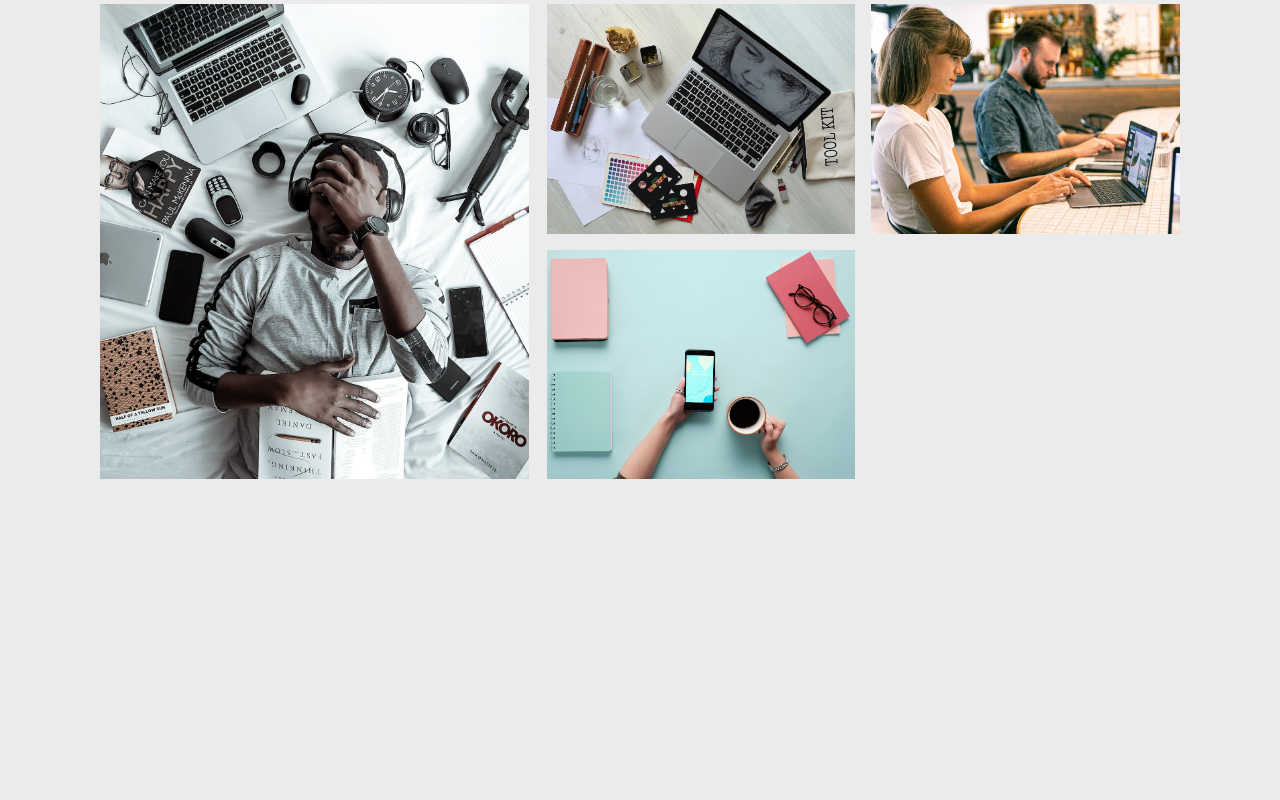
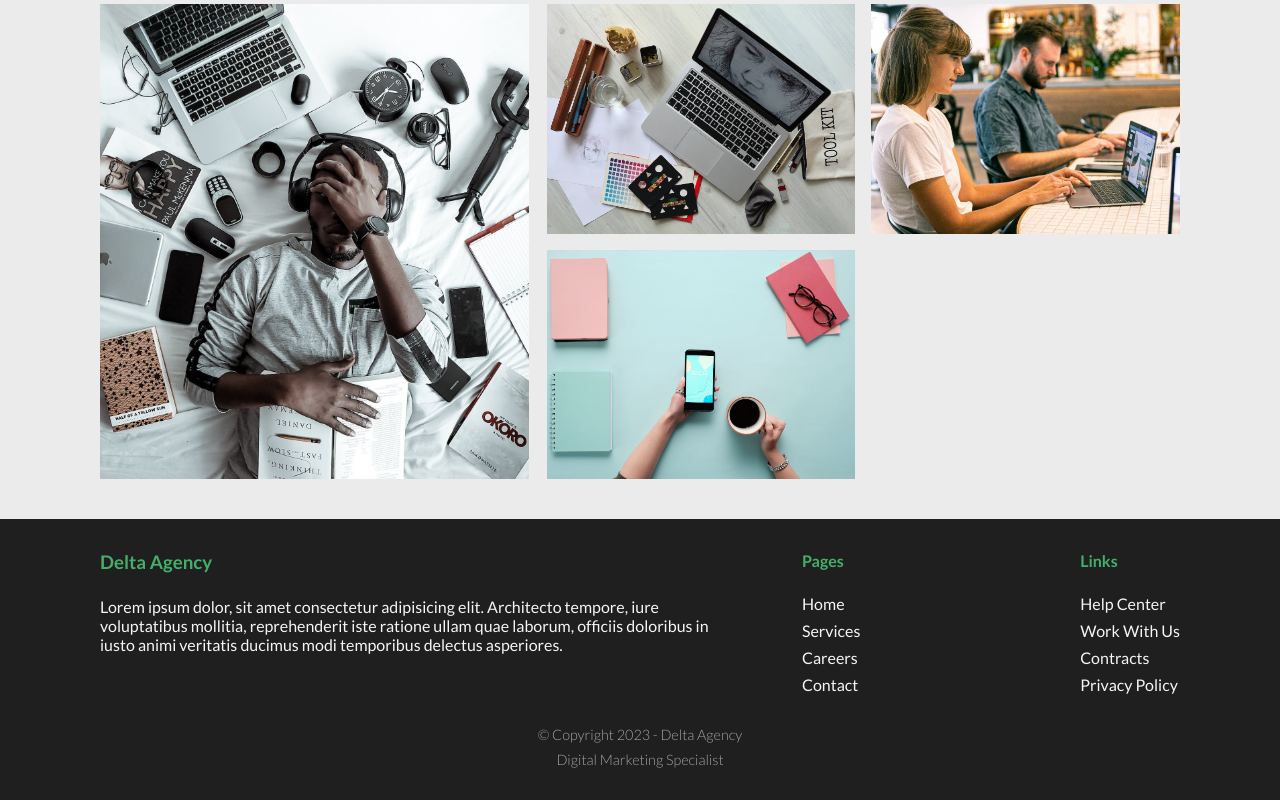
Before and after one commit to rafaeljosecomputacao/agency-sass, a plain HTML site: page index.html in a window 1280 px wide. Shown: the part 1584-2384 px from the top of the page. Before the commit the page ends 2079 px from the top, so only its background shows below. Drawn offline with nearby package versions, Linux system fonts and the light colour scheme.

Commit message:
create-footer

```diff
--- a/index.html
+++ b/index.html
@@ -168,5 +168,42 @@
             </div>
         </div>
     </section>
+    <!-- Footer -->
+    <footer>
+        <div class="footer-container">
+            <div class="footer-desc-container">
+                <h3 class="footer-title primary-color">Delta Agency</h3>
+                <p>
+                    Lorem ipsum dolor, sit amet consectetur adipisicing elit. Architecto tempore, iure voluptatibus mollitia, reprehenderit iste ratione ullam quae laborum, officiis doloribus in iusto animi veritatis ducimus modi temporibus delectus asperiores.
+                </p>
+            </div>
+            <div class="footer-links-container">
+                <div class="footer-links-container-list">
+                    <p class="footer-title primary-color">Pages</p>
+                    <ul>
+                        <li><a href="#">Home</a></li>
+                        <li><a href="#">Services</a></li>
+                        <li><a href="#">Careers</a></li>
+                        <li><a href="#">Contact</a></li>
+                    </ul>
+                </div>
+                <div class="footer-links-container-list">
+                    <p class="footer-title primary-color">Links</p>
+                    <ul>
+                        <li><a href="#">Help Center</a></li>
+                        <li><a href="#">Work With Us</a></li>
+                        <li><a href="#">Contracts</a></li>
+                        <li><a href="#">Privacy Policy</a></li>
+                    </ul>
+                </div>
+            </div>
+            <div class="footer-copy-right-container">
+                <p>
+                    &copy; Copyright <span id="year"></span> - Delta Agency
+                </p>
+                <p>Digital Marketing Specialist</p>
+            </div>
+        </div>
+    </footer>
 </body>
 </html>
--- a/js/script.js
+++ b/js/script.js
@@ -8,3 +8,7 @@ function NavbarToggle() {
         navbarToggle.style.display = "none";
     }
 }
+
+/* Current year for footer */
+var year = new Date();
+document.getElementById('year').innerHTML = year.getFullYear();
--- a/sass/2-layouts/layouts.sass
+++ b/sass/2-layouts/layouts.sass
@@ -1,3 +1,4 @@
 @use 'header'
 @use 'about-section'
 @use 'jobs-section'
+@use 'footer'
```
Also changed, not shown: sass/2-layouts/_footer.sass (added, +84 -0 lines), css/app.css, 1 other file.
